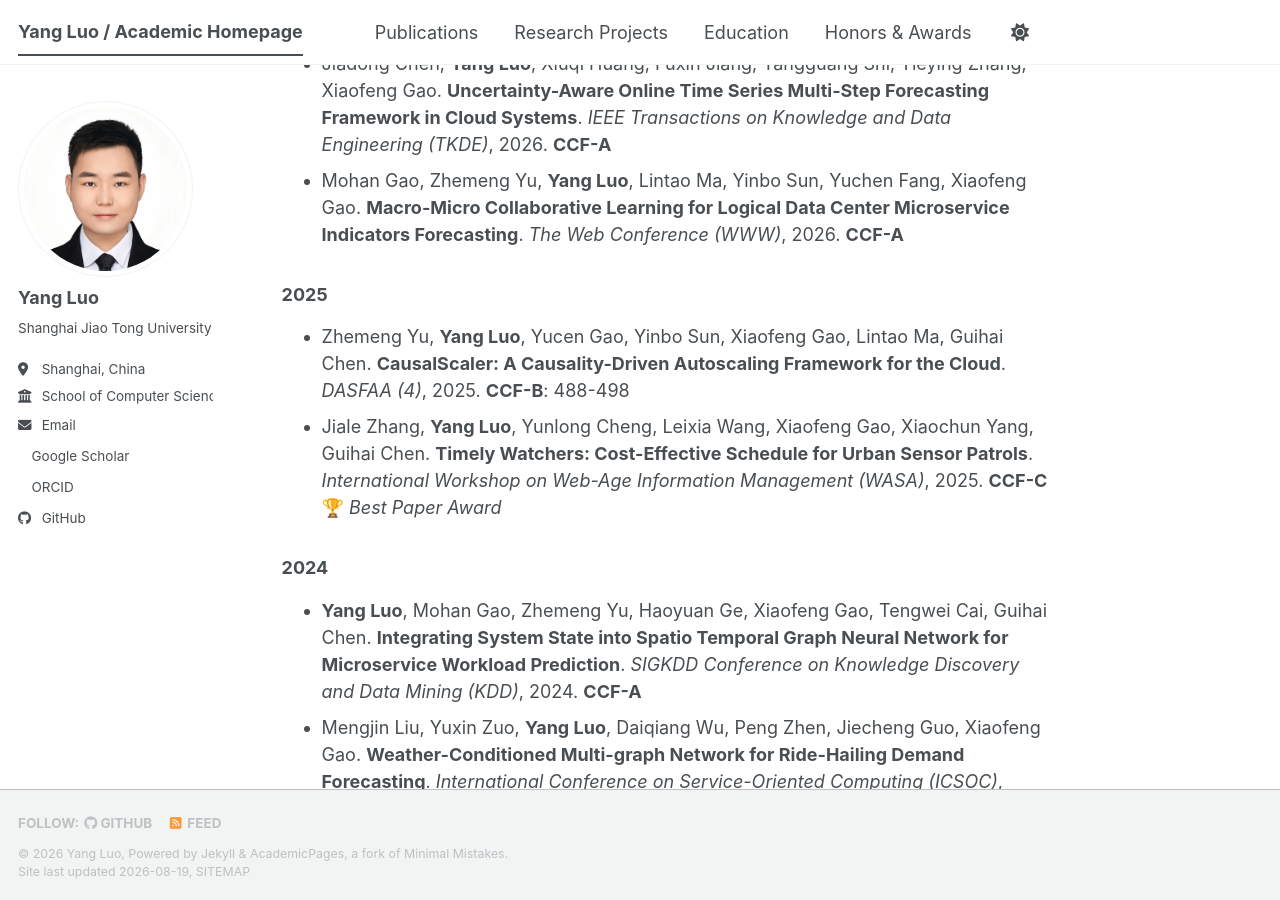
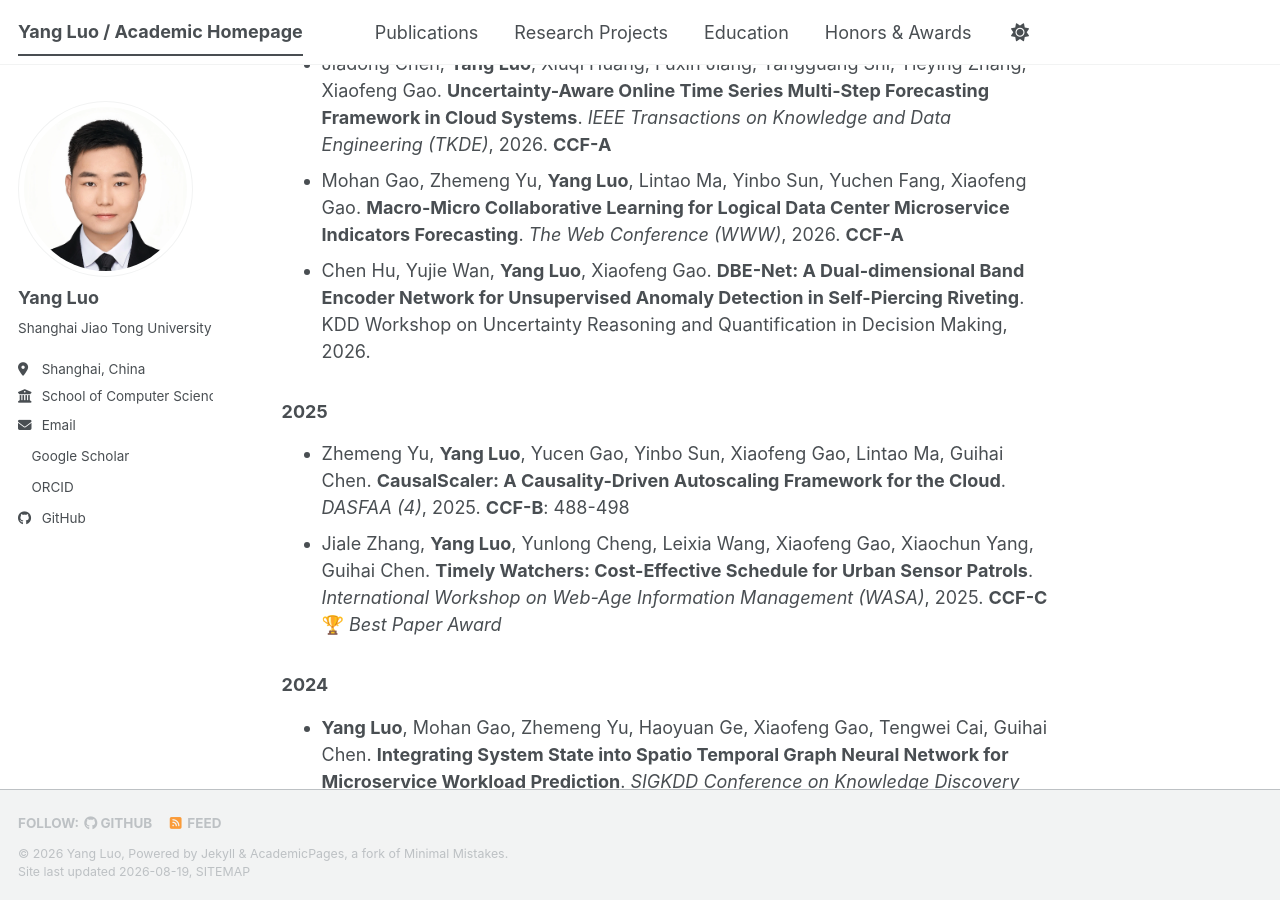
Before and after one commit to Floating-LY/Floating-LY.github.io, a Jekyll site: the page built from _pages/about.md, in a window 1280 px wide and 900 px high, scrolled down 2209 px. Built offline with Jekyll 4.4.1, drawn with Linux system fonts in a browser that asks for light colours; a style sheet for code colours, icons or effects is not loaded.

Commit message:
Update about.md

```diff
--- a/_pages/about.md
+++ b/_pages/about.md
@@ -51,6 +51,7 @@ Beyond cloud infrastructure, my techniques have been applied to:
 - **Yang Luo**, Zhemeng Yu, Yikang Fu, Wei Lu, Lintao Ma, Xiaofeng Gao, Guihai Chen. **JointScaler: A Hierarchical Multi-Indicator Distribution Forecasting Approach for Uncertainty-Aware Joint Scaling in Cloud Services**. *International Joint Conference on Artificial Intelligence (IJCAI)*, 2026. **CCF-A** *(Submission time applies to the 6th edition CCF recommended list)*
 - Jiadong Chen, **Yang Luo**, Xiuqi Huang, Fuxin Jiang, Yangguang Shi, Tieying Zhang, Xiaofeng Gao. **Uncertainty-Aware Online Time Series Multi-Step Forecasting Framework in Cloud Systems**. *IEEE Transactions on Knowledge and Data Engineering (TKDE)*, 2026. **CCF-A**
 - Mohan Gao, Zhemeng Yu, **Yang Luo**, Lintao Ma, Yinbo Sun, Yuchen Fang, Xiaofeng Gao. **Macro-Micro Collaborative Learning for Logical Data Center Microservice Indicators Forecasting**. *The Web Conference (WWW)*, 2026. **CCF-A**
+- Chen Hu, Yujie Wan, **Yang Luo**, Xiaofeng Gao. **DBE-Net: A Dual-dimensional Band Encoder Network for Unsupervised Anomaly Detection in Self-Piercing Riveting**. KDD Workshop on Uncertainty Reasoning and Quantification in Decision Making, 2026.
 
 ### 2025
 
```
